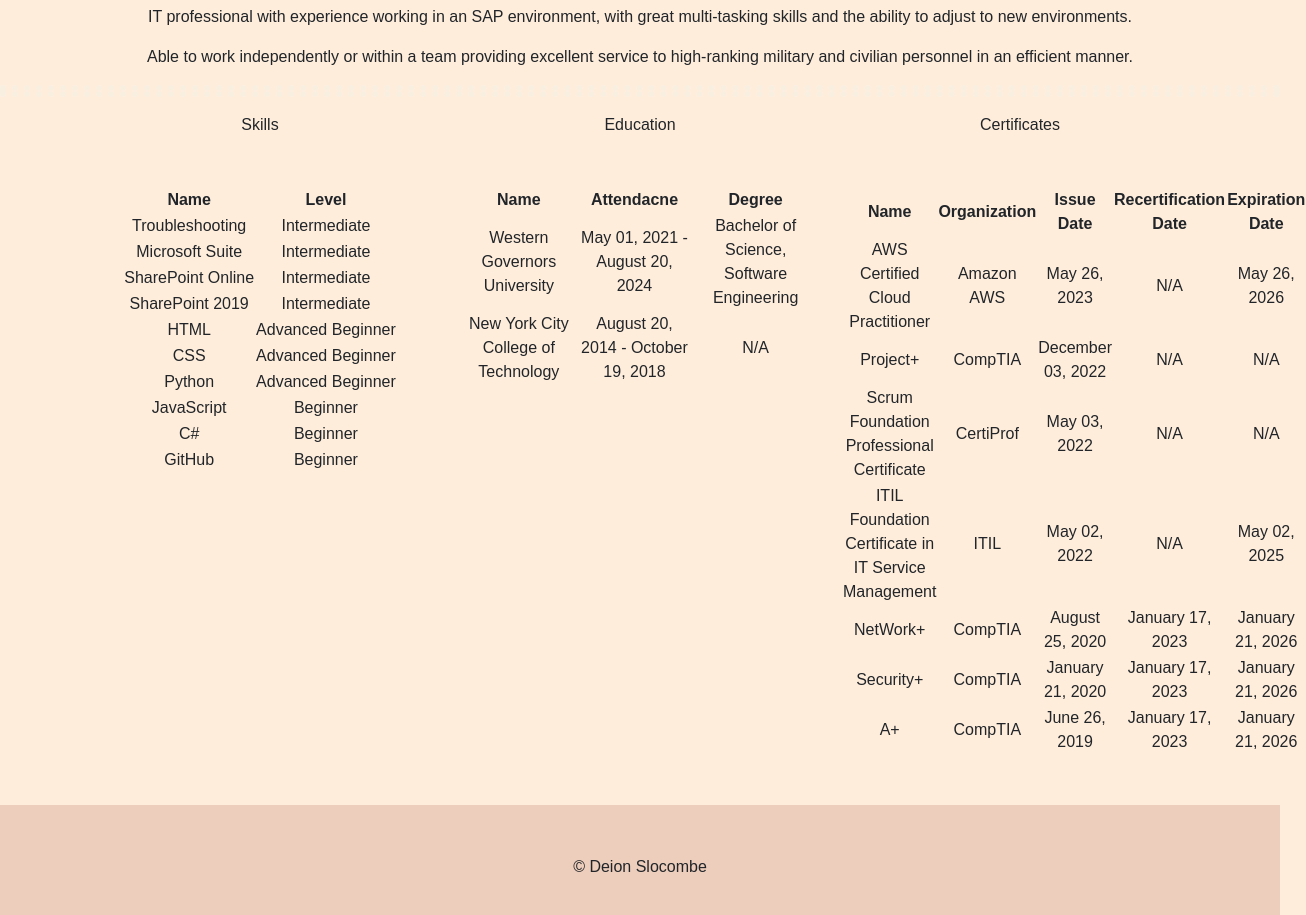
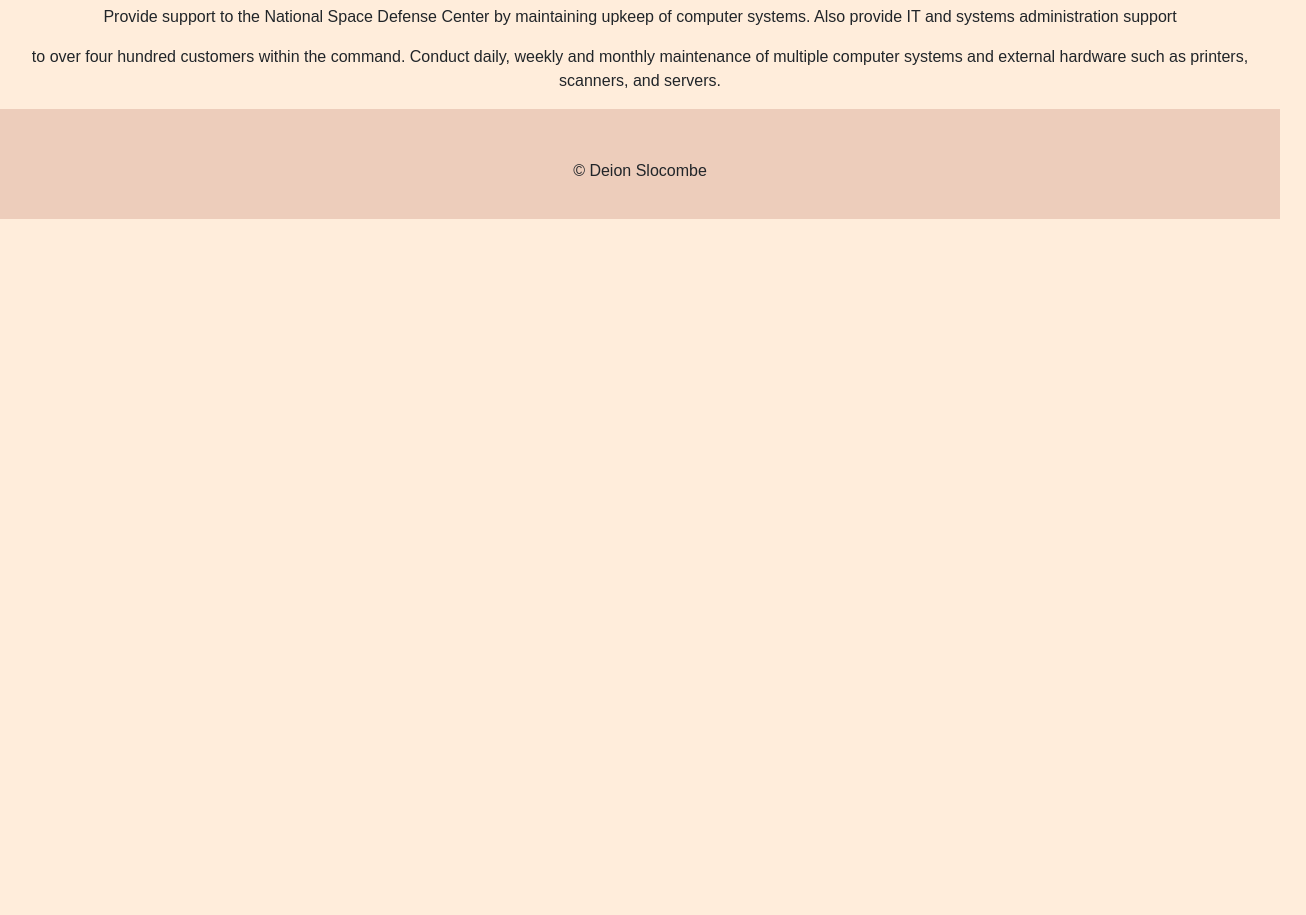
Before and after one commit to DeionSloc/resume, a plain HTML site: page gdit.html in a window 1280 px wide. Shown: the part 389-1304 px from the top of the page, 1306 px wide, since content can reach past the window. After the commit the page ends 800 px from the top, so only its background shows below. Drawn offline with nearby package versions, Linux system fonts and the light colour scheme.

Commit message:
added specific content to gdit.html and updated inxdex.html

```diff
--- a/gdit.html
+++ b/gdit.html
@@ -35,145 +35,12 @@
         <div class="profile">
           <img src="" alt="">
           <h2>Summary</h2>
-          <p>IT professional with experience working in an SAP environment, with great multi-tasking skills and the ability to adjust to new environments.  </p>
-          <p>Able to work independently or within a team providing excellent service to high-ranking military and civilian personnel in an efficient manner.</p>
+          <p>Provide support to the National Space Defense Center by maintaining upkeep of computer systems. Also provide IT and systems administration support</p>
+          <p>to over four hundred customers within the command. Conduct daily, weekly and monthly maintenance of multiple computer systems and external hardware
+             such as printers, scanners, and servers.</p>
         </div>
+    </div>
 
-        <hr>
-
-        <div class="container">
-          <div class="row">
-            <div class="col-sm-4">
-              <table>
-                <thead>Skills</thead>
-                <tr>
-                  <th>Name</th>
-                  <th>Level</th>
-                </tr>
-                <tr>
-                  <td>Troubleshooting</td>
-                  <td>Intermediate</td>
-                </tr>
-                <tr>
-                  <td>Microsoft Suite</td>
-                  <td>Intermediate</td>
-                </tr>
-                <tr>
-                  <td>SharePoint Online</td>
-                  <td>Intermediate</td>
-                </tr>
-                <tr>
-                  <td>SharePoint 2019</td>
-                  <td>Intermediate</td>
-                </tr>
-                <tr>
-                  <td>HTML</td>
-                  <td>Advanced Beginner</td>
-                </tr>
-                <tr>
-                  <td>CSS</td>
-                  <td>Advanced Beginner</td>
-                </tr>
-                <tr>
-                  <td>Python</td>
-                  <td>Advanced Beginner</td>
-                </tr>
-                <tr>
-                  <td>JavaScript</td>
-                  <td>Beginner</td>
-                </tr>
-                <tr>
-                  <td>C#</td>
-                  <td>Beginner</td>
-                </tr>
-                <tr>
-                  <td>GitHub</td>
-                  <td>Beginner</td>
-                </tr>
-              </table>
-            </div>
-            <div class="col-sm-4">
-              <table>
-                <thead>Education</thead>
-                <tr>
-                  <th>Name</th>
-                  <th>Attendacne</th>
-                  <th>Degree</th>
-                </tr>
-                <tr>
-                  <td>Western Governors University</td>
-                  <td>May 01, 2021 - August 20, 2024</td>
-                  <td>Bachelor of Science, Software Engineering</td>
-                </tr>
-                <tr>
-                  <td>New York City College of Technology</td>
-                  <td>August 20, 2014 - October 19, 2018</td>
-                  <td>N/A</td>
-                </tr>
-              </table>
-            </div>
-            <div class="col-sm-4">
-              <table>
-                <thead>Certificates</thead>
-                <tr>
-                  <th>Name</th>
-                  <th>Organization</th>
-                  <th>Issue Date</th>
-                  <th>Recertification Date</th>
-                  <th>Expiration Date</th>
-                </tr>
-                <tr>
-                  <td>AWS Certified Cloud Practitioner</td>
-                  <td>Amazon AWS</td>
-                  <td>May 26, 2023</td>
-                  <td>N/A</td>
-                  <td>May 26, 2026</td>
-                </tr>
-                <tr>
-                  <td>Project+</td>
-                  <td>CompTIA</td>
-                  <td>December 03, 2022</td>
-                  <td>N/A</td>
-                  <td>N/A</td>
-                </tr>
-                <tr>
-                  <td>Scrum Foundation Professional Certificate</td>
-                  <td>CertiProf</td>
-                  <td>May 03, 2022</td>
-                  <td>N/A</td>
-                  <td>N/A</td>
-                </tr>
-                <tr>
-                  <td>ITIL Foundation Certificate in IT Service Management</td>
-                  <td>ITIL</td>
-                  <td>May 02, 2022</td>
-                  <td>N/A</td>
-                  <td>May 02, 2025</td>
-                </tr>
-                <tr>
-                  <td>NetWork+</td>
-                  <td>CompTIA</td>
-                  <td>August 25, 2020</td>
-                  <td>January 17, 2023</td>
-                  <td>January 21, 2026</td>
-                </tr>
-                <tr>
-                  <td>Security+</td>
-                  <td>CompTIA</td>
-                  <td>January 21, 2020</td>
-                  <td>January 17, 2023</td>
-                  <td>January 21, 2026</td>
-                </tr>
-                <tr>
-                  <td>A+</td>
-                  <td>CompTIA</td>
-                  <td>June 26, 2019</td>
-                  <td>January 17, 2023</td>
-                  <td>January 21, 2026</td>
-                </tr>
-              </table>
-            </div>
-          </div>
         </div>
       <div class="bottom-container">
         <p>© Deion Slocombe</p>
```
Also changed, not shown: index.html (+1 -1 lines).
